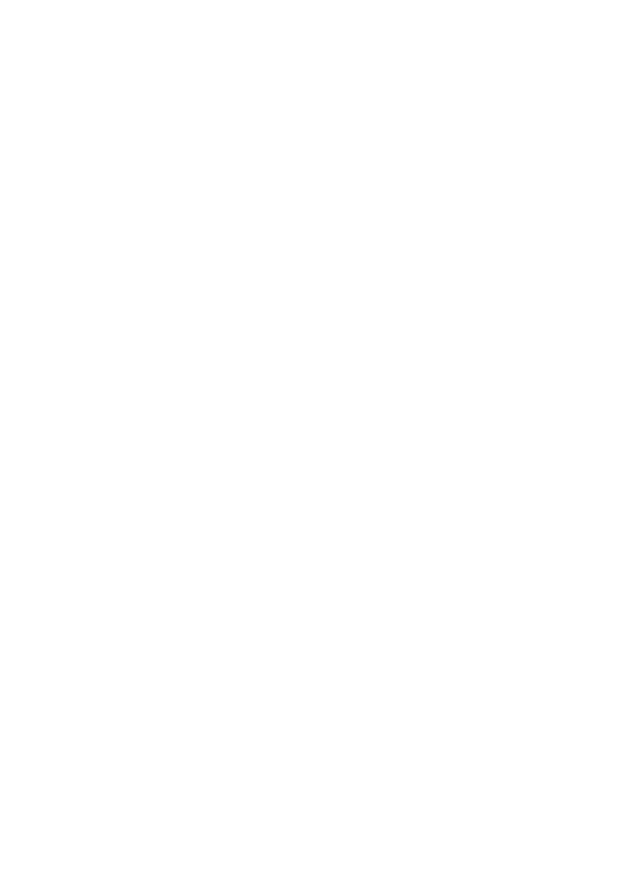
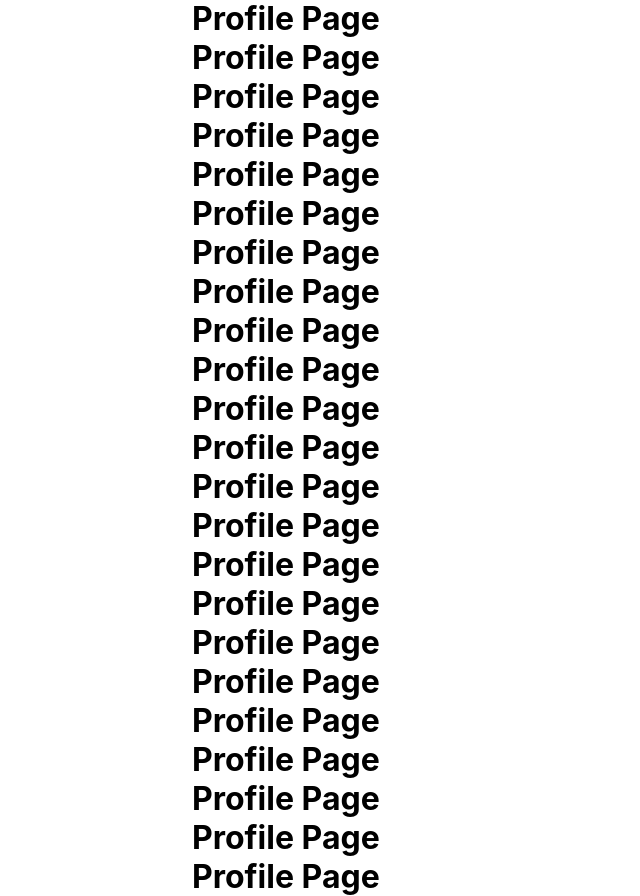
Before and after one commit to joaomendoncaa/foliobox-frontend, a Next.js app: page /profile in a window 1280 px wide. Shown: the part 395-1291 px from the top of the page, without its empty margins (0-640 px from the left). Before the commit the page ends 800 px from the top, so only its background shows below. Built offline with nearby package versions, Linux system fonts and the light colour scheme.

Commit message:
Profile Header Development

```diff
--- a/components/MobileProfileHeader/index.js
+++ b/components/MobileProfileHeader/index.js
@@ -1,3 +1,19 @@
+import Image from 'next/image'
+import { StickyContainer, Sticky } from 'react-sticky'
+
+import { Container } from './styles'
+
 export default function MobileProfileHeader() {
-    return (<h1 style={{ paddingTop: 10 + 'vh' }}>MobileProfileHeader</h1>)
+    return (
+        <Container>
+            <StickyContainer>
+                <Sticky topOffset={10}>
+                    {({
+                        style,
+                        isSticky
+                    }) => (<h1 style={style}>MobileProfileHeader</h1>)}
+                </Sticky>
+            </StickyContainer>
+        </Container>
+    )
 }
--- a/components/MobileProfileHeader/styles.js
+++ b/components/MobileProfileHeader/styles.js
@@ -0,0 +1,7 @@
+import styled from 'styled-components'
+
+export const Container = styled.div`
+    padding: 300px var(--horizontal-padding) 0 var(--horizontal-padding);
+
+    background: red;
+`
--- a/components/ProfileHeader/index.js
+++ b/components/ProfileHeader/index.js
@@ -1,3 +1,7 @@
+import Image from 'next/image'
+
+import { } from './styles'
+
 export default function ProfileHeader() {
     return (<h1 style={{ paddingTop: 10 + 'vh' }}>ProfileHeader</h1>)
 }
--- a/package.json
+++ b/package.json
@@ -12,6 +12,7 @@
     "react": "17.0.1",
     "react-dom": "17.0.1",
     "react-responsive": "^8.2.0",
+    "react-sticky": "^6.0.3",
     "styled-components": "^5.2.1"
   }
 }
--- a/pages/profile.js
+++ b/pages/profile.js
@@ -22,6 +22,33 @@
             {isMobile ? <MobileProfileHeader /> : <ProfileHeader />}
             <Container>
                 <h1>Profile Page</h1>
+                <h1>Profile Page</h1>
+                <h1>Profile Page</h1>
+                <h1>Profile Page</h1>
+                <h1>Profile Page</h1>
+                <h1>Profile Page</h1>
+                <h1>Profile Page</h1>
+                <h1>Profile Page</h1>
+                <h1>Profile Page</h1>
+                <h1>Profile Page</h1>
+                <h1>Profile Page</h1>
+                <h1>Profile Page</h1>
+                <h1>Profile Page</h1>
+                <h1>Profile Page</h1>
+                <h1>Profile Page</h1>
+                <h1>Profile Page</h1>
+                <h1>Profile Page</h1>
+                <h1>Profile Page</h1>
+                <h1>Profile Page</h1>
+                <h1>Profile Page</h1>
+                <h1>Profile Page</h1>
+                <h1>Profile Page</h1>
+                <h1>Profile Page</h1>
+                <h1>Profile Page</h1>
+                <h1>Profile Page</h1>
+                <h1>Profile Page</h1>
+                <h1>Profile Page</h1>
+                <h1>Profile Page</h1>
             </Container>
         </div >
     )
```
Also changed, not shown: 1 other file (tests, documents, lock files or other folders).
